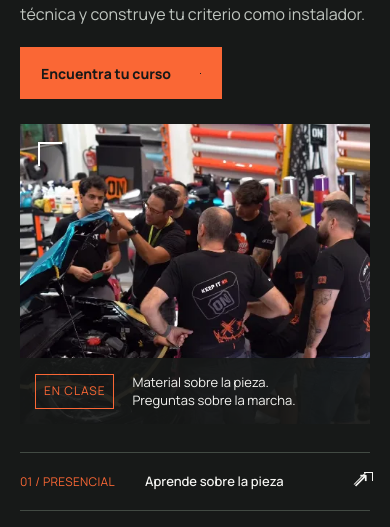
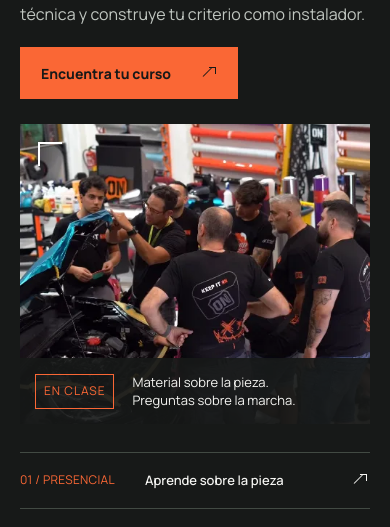
Before and after one commit to aalvaaroo/Installersontruck, a plain HTML site: page index.html in a window 390 px wide. Shown: the part 314-841 px from the top of the page. Drawn offline with Linux system fonts and the light colour scheme.

Commit message:
Finalize mobile arrow rendering

```diff
--- a/styles.css
+++ b/styles.css
@@ -1209,8 +1209,8 @@ img[src*='wrap-purple'] {
   }
   .arrow {
     position: relative;
-    width: 1.1em;
-    height: 1.1em;
+    width: 1rem;
+    height: 1rem;
     flex: none;
     font-size: 0;
     vertical-align: -0.12em;
@@ -1218,9 +1218,9 @@ img[src*='wrap-purple'] {
   .arrow::before {
     content: '';
     position: absolute;
-    left: 0.1em;
-    top: 0.65em;
-    width: 0.78em;
+    left: 0.1rem;
+    top: 0.65rem;
+    width: 0.78rem;
     border-top: 1.5px solid currentColor;
     transform: rotate(-45deg);
     transform-origin: left center;
@@ -1228,10 +1228,10 @@ img[src*='wrap-purple'] {
   .arrow::after {
     content: '';
     position: absolute;
-    top: 0.08em;
-    right: 0.08em;
-    width: 0.38em;
-    height: 0.38em;
+    top: 0.08rem;
+    right: 0.08rem;
+    width: 0.38rem;
+    height: 0.38rem;
     border-top: 1.5px solid currentColor;
     border-right: 1.5px solid currentColor;
   }
@@ -3097,3 +3097,9 @@ html:not(.js) .observation-note + .observation-note {
   border-top: 1px solid var(--line);
   padding-top: 25px;
 }
+
+@media (max-width: 620px) {
+  .arrow {
+    font-size: 0 !important;
+  }
+}
```
